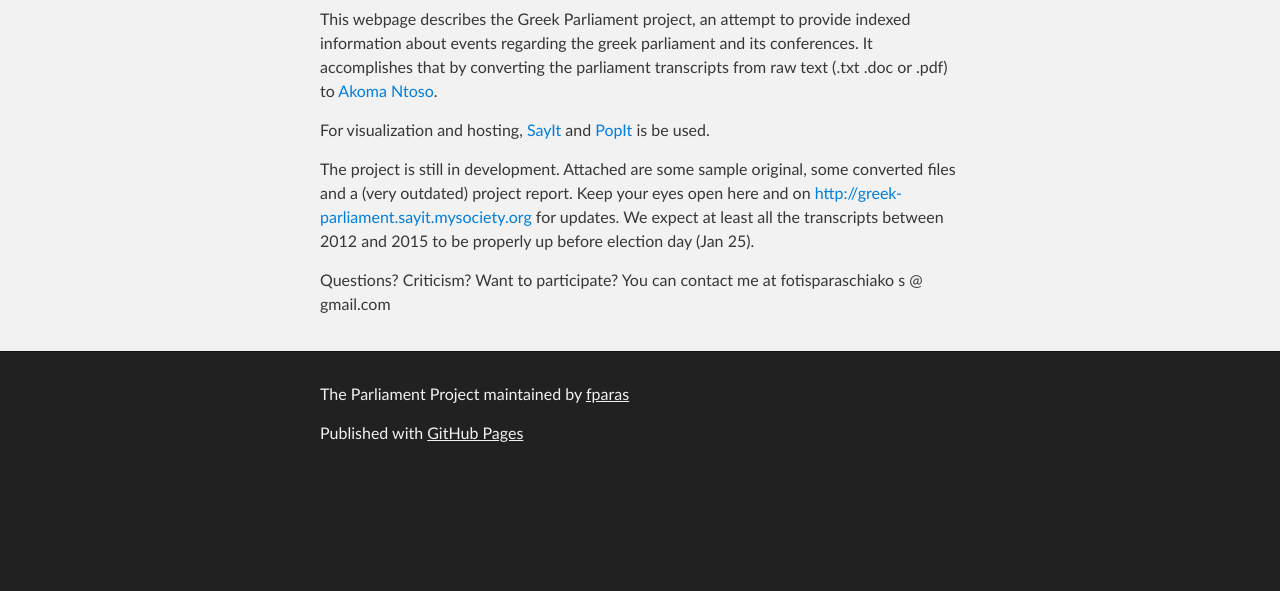
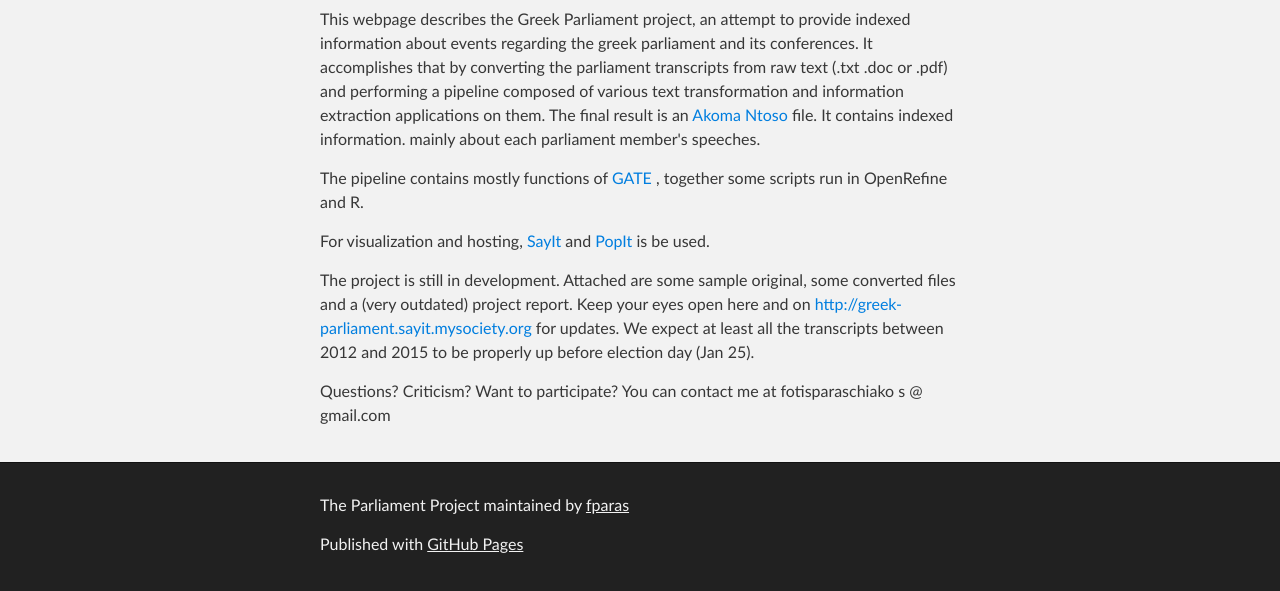
Before and after one commit to fparas/ParliamentPublic, a plain HTML site: page index.html in a window 1280 px wide. Shown: the part 353-944 px from the top of the page. Before the commit the page ends 833 px from the top, so only its background shows below. Drawn offline with Linux system fonts and the light colour scheme.

```diff
--- a/index.html
+++ b/index.html
@@ -34,7 +34,9 @@
         <h1>
 <a id="the-parliament-project" class="anchor" href="#the-parliament-project" aria-hidden="true"><span class="octicon octicon-link"></span></a>The Parliament Project</h1>
 
-<p>This webpage describes the Greek Parliament project, an attempt to provide indexed information about events regarding the greek parliament and its conferences. It accomplishes that by converting the parliament transcripts from raw text (.txt .doc or .pdf) to <a href="http://www.akomantoso.org/">Akoma Ntoso</a>. </p>
+<p>This webpage describes the Greek Parliament project, an attempt to provide indexed information about events regarding the greek parliament and its conferences. It accomplishes that by converting the parliament transcripts from raw text (.txt .doc or .pdf) and performing a pipeline composed of various text transformation and information extraction applications on them. The final result is an <a href="http://www.akomantoso.org/">Akoma Ntoso</a> file. It contains indexed information. mainly about each parliament member's speeches.</p>
+
+<p>The pipeline contains mostly functions of <a href="gate.ac.uk">GATE</a> , together some scripts run in OpenRefine and R.</p>
 
 <p>For visualization and hosting, <a href="http://greek-parliament.sayit.mysociety.org/">SayIt</a> and <a href="https://greekparliament.popit.mysociety.org/">PopIt</a> is be used. </p>
 
```
Also changed, not shown: params.json (+1 -1 lines).
